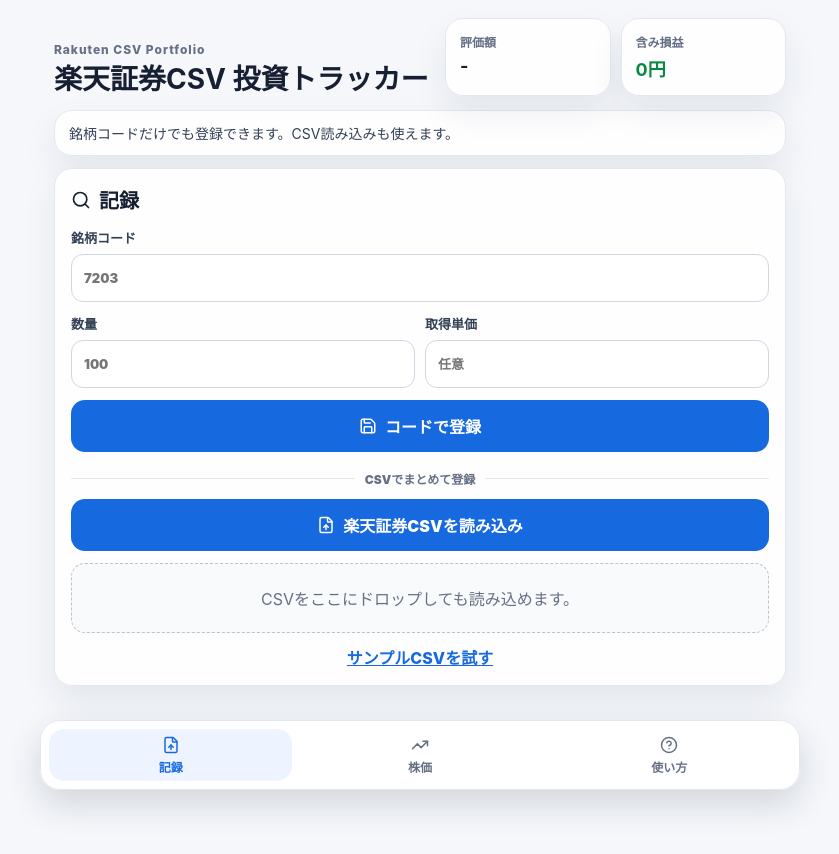
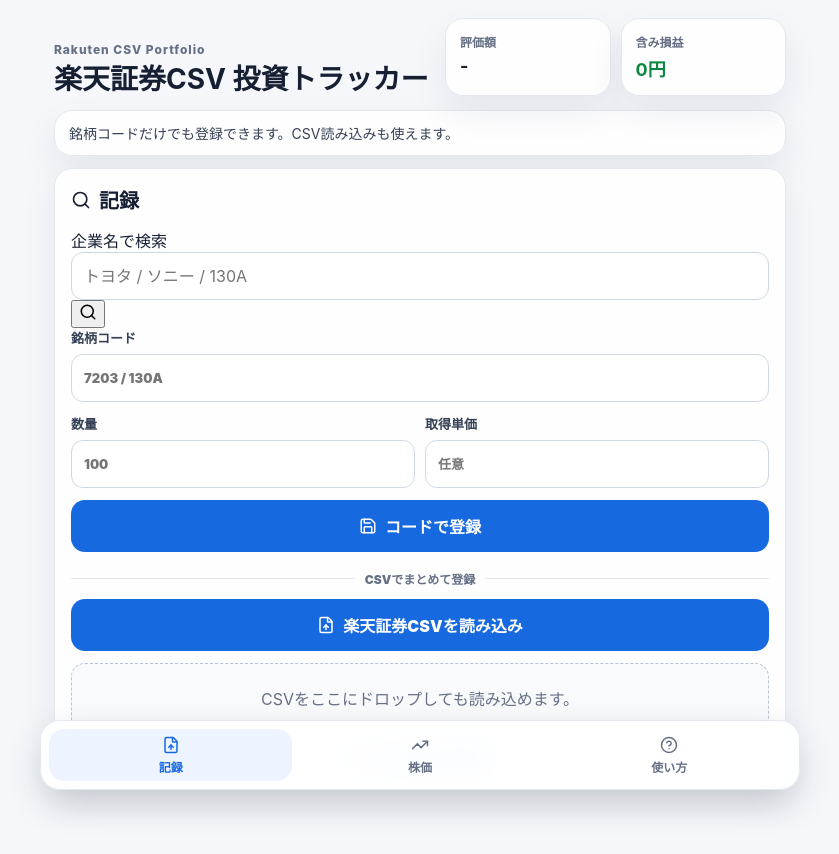
Before and after one commit to beatsbyhina-lang/investment-pnl-tracker-soft-human, a React (Vite) app: page / in a window 1280 px wide. Shown: the top 854 px of the page, without its empty margins (220-1059 px from the left). Before the commit the page ends 800 px from the top, so only its background shows below. Built offline with nearby package versions, Linux system fonts and the light colour scheme.

Commit message:
Add company search entry

```diff
--- a/src/main.jsx
+++ b/src/main.jsx
@@ -26,9 +26,9 @@
 };
 
 const normalizeCode = (value) => {
-  const code = String(value || "").trim();
-  if (/^\d{4}$/.test(code)) return `${code}.jp`;
-  return code.replace(/\.t$/i, ".jp");
+  const code = String(value || "").trim().toUpperCase();
+  if (/^(?=.*\d)[0-9A-Z]{4,5}$/.test(code)) return `${code}.jp`;
+  return code.replace(/\.T$/i, ".jp");
 };
 
 const findColumn = (headers, candidates) =>
@@ -127,6 +127,8 @@
   });
   const [message, setMessage] = useState("銘柄コードだけでも登録できます。CSV読み込みも使えます。");
   const [manual, setManual] = useState({ code: "", quantity: "", averageCost: "" });
+  const [companyQuery, setCompanyQuery] = useState("");
+  const [searchResults, setSearchResults] = useState([]);
   const [loading, setLoading] = useState(false);
   const inputRef = useRef(null);
 
@@ -172,7 +174,7 @@
     const averageCost = numeric(manual.averageCost);
 
     if (!code) {
-      setMessage("銘柄コードを入力してください。例: 7203");
+      setMessage("銘柄コードを入力してください。例: 7203 / 130A");
       return;
     }
 
@@ -210,6 +212,37 @@
     } finally {
       setLoading(false);
     }
+  };
+
+  const searchCompany = async (event) => {
+    event.preventDefault();
+    const query = companyQuery.trim();
+
+    if (!query) {
+      setMessage("企業名か銘柄コードを入力してください。例: トヨタ / 7203 / 130A");
+      return;
+    }
+
+    setLoading(true);
+    setMessage(`${query} を検索しています。`);
+    try {
+      const response = await fetch(`/api/search?q=${encodeURIComponent(query)}`);
+      const data = await response.json();
+      const results = data.results || [];
+      setSearchResults(results);
+      setMessage(results.length ? `${results.length}件の候補が見つかりました。` : "候補が見つかりませんでした。");
+    } catch (error) {
+      setMessage(`検索できませんでした: ${error.message}`);
+      setSearchResults([]);
+    } finally {
+      setLoading(false);
+    }
+  };
+
+  const chooseSearchResult = (result) => {
+    setManual((current) => ({ ...current, code: result.symbol }));
+    setCompanyQuery(result.name || result.symbol);
+    setMessage(`${result.name || result.symbol} を選びました。数量を入れて登録してください。`);
   };
 
   const updatePricesAndNews = async () => {
@@ -291,12 +324,41 @@
               <Search size={20} />
               <h2>記録</h2>
             </div>
+            <form className="searchForm" onSubmit={searchCompany}>
+              <label>
+                企業名で検索
+                <div className="searchRow">
+                  <input
+                    type="search"
+                    placeholder="トヨタ / ソニー / 130A"
+                    value={companyQuery}
+                    onChange={(event) => setCompanyQuery(event.target.value)}
+                  />
+                  <button className="iconSubmit" type="submit" aria-label="検索" disabled={loading}>
+                    <Search size={18} />
+                  </button>
+                </div>
+              </label>
+            </form>
+            {searchResults.length > 0 && (
+              <div className="resultList">
+                {searchResults.map((result) => (
+                  <button key={`${result.symbol}-${result.exchange}`} type="button" onClick={() => chooseSearchResult(result)}>
+                    <span>
+                      <strong>{result.name || result.symbol}</strong>
+                      <small>{result.symbol} / {result.exchange || "Yahoo Finance"}</small>
+                    </span>
+                    <Search size={16} />
+                  </button>
+                ))}
+              </div>
+            )}
             <form className="manualForm" onSubmit={addByCode}>
               <label>
                 銘柄コード
                 <input
-                  inputMode="numeric"
-                  placeholder="7203"
+                  autoCapitalize="characters"
+                  placeholder="7203 / 130A"
                   value={manual.code}
                   onChange={(event) => setManual((current) => ({ ...current, code: event.target.value }))}
                 />
@@ -414,14 +476,14 @@
               <h2>使い方</h2>
             </div>
             <ol className="steps">
-              <li>下メニューの「記録」で銘柄コードを入れて登録します。</li>
+              <li>下メニューの「記録」で企業名を検索するか、銘柄コードを入れて登録します。</li>
               <li>数量と取得単価を入れると評価額と損益が見やすくなります。</li>
               <li>楽天証券CSVを持っている場合は「楽天証券CSVを読み込み」も使えます。</li>
               <li>登録後、「株価」から「株価・ニュース更新」を押します。</li>
               <li>iPhoneではSafariの共有ボタンから「ホーム画面に追加」するとアプリ風に使えます。</li>
             </ol>
             <div className="tip">
-              日本株コードは `7203` を自動で `7203.jp` として扱います。株価取得時はサーバー側でYahoo Finance形式に変換します。
+              日本株コードは `7203` や `130A` を自動で `7203.jp` / `130A.jp` として扱います。株価取得時はサーバー側でYahoo Finance形式に変換します。
             </div>
           </section>
         )}
```
